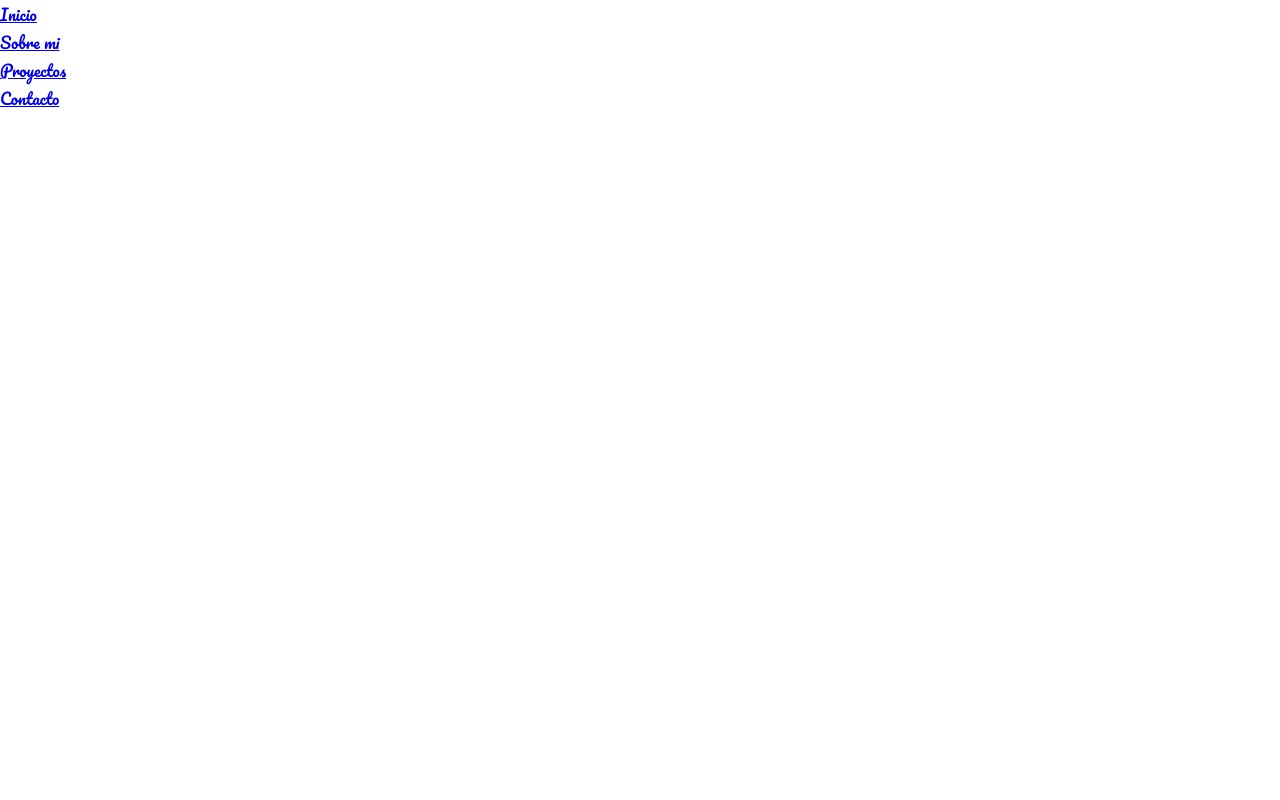
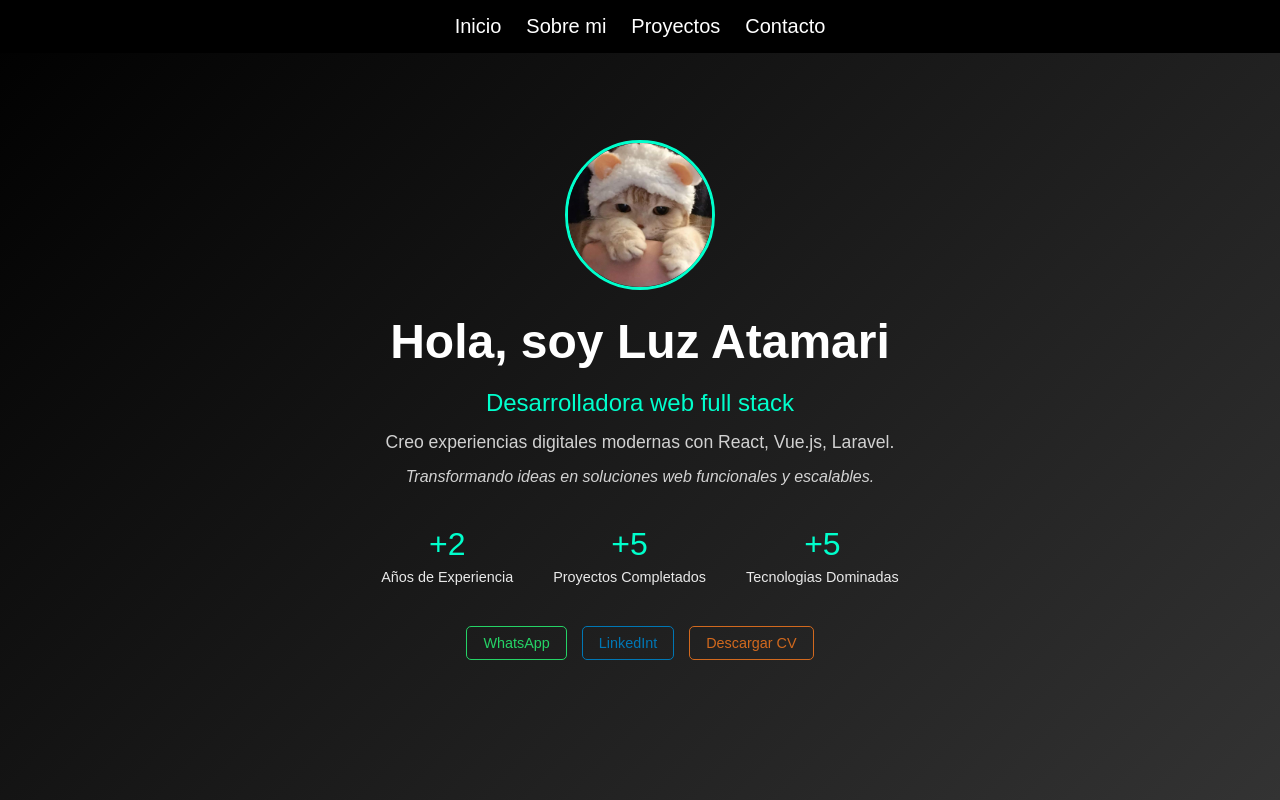
Before and after one commit to luzatamarihuaricacha-hash/portafolio, a plain HTML site: page index.html in a window 1280 px wide. Drawn offline with Linux system fonts and the light colour scheme; a web font is replaced by a local one.

Commit message:
se creo el inicio

```diff
--- a/estilos.css
+++ b/estilos.css
@@ -1,5 +1,155 @@
 * {
     margin: 0;
     padding: 0;
-    font-family: pacifico;
+    font-family: Arial, Helvetica, sans-serif;
+    box-sizing: border-box;
 }
+
+html{
+    scroll-behavior: smooth;  /* Desplazamiento suave al hacer clic en un enlace */
+}
+
+body{
+    color: white; /* color del texto */
+    background: #000; /* Color del fondo */
+}
+/*-----------------------------------------------------------------------------------------
+1. Navegacion Fija
+*/
+header nav{
+    top:0;
+    width: 100%;
+    background: #000;
+    padding: 15px;
+    z-index: 1000; /* Asegurar que este por encima de otros */
+    position: fixed; /* Sirve para fijar el menu en la pantalla */
+}
+
+header nav ul{
+    list-style: none;
+    display:flex;
+    gap: 25px; /* separacion */
+    justify-content: center;
+}
+
+header nav ul li a{
+    color: white;
+    font-size: 20px;
+    text-decoration: none;
+}
+
+header nav ul li a:hover{
+    color: #00ffcc;
+}
+/*-----------------------------------------------------------------------------------------
+2. Seccion Inicio
+*/
+.hero{
+    height: 100vh;  /*  Que ocupe el 100% de la pantalla */
+    display: flex;  /* Activando el display flex */
+    flex-direction: column; /* Organiza los elemento en columna, de arriba hacia abajo */
+    justify-content: center; /* Centra verticalmente los elementos */
+    align-items: center;  /* Centra horizontalmente */
+    background: linear-gradient(135deg, #000, #1a1a1a, #333333)
+}
+
+.hero-contenido{
+    max-width: 800px;  /* Asigna un ancho maximo */
+    text-align: center; /* Centra todo el texto del contenedor */
+    margin: 0 auto;
+}
+
+.hero-titulo{
+    font-size: 3rem;  /* Tamaño de letra */
+    margin-bottom: 20px; /* margen hacia abajo de 15px */
+}
+
+.hero-subtitulo{
+    color: #00ffcc; /* color */
+    margin-bottom: 15px;  /* margen hacia abajo */
+    font-size: 1.5rem;  /* tamaño de la letra */
+    font-weight:500;  /* grosor de la letra */
+}
+
+.hero-descripcion{
+    margin-bottom: 15px;
+    font-size: 1.1rem;
+    opacity: 0.8;  /* opacidad rango de 0.1 - 0.9 */
+}
+
+.hero-eslogan{
+    font-size: 1rem;
+    font-style: italic;
+    margin-bottom: 40px;
+    opacity: 0.8;
+}
+
+.hero-foto{
+    width: 150px;
+    height: 150px;
+    border-radius: 50%;
+    object-fit: cover;
+    border: 3px solid #00ffcc;
+    margin-bottom: 20px;
+}
+
+.hero-estadisticas{
+    display: flex;  /* alinear en una sola fila */
+    justify-content: center;
+    gap: 40px; /* poner un espaciado entre elementos */
+    margin-bottom: 40px;
+    flex-wrap: wrap;  /* permite que se ponga en columna cuando es tamaño movil */
+
+}
+
+.esta-item{
+    text-align: center; /* centrar el texto */
+}
+
+.esta-numero{
+    display: block;
+    font-size: 2rem;
+    font-weight: 500;
+    color: #00ffcc;
+    margin-bottom: 5px;
+}
+
+.esta-nombre{
+    font-size: 0.9rem;
+    opacity: 0.9;
+}
+
+.hero-botones{
+    display: flex;
+    gap: 15px;
+    justify-content: center;
+    margin-top: 30px;
+    flex-wrap: wrap;
+}
+
+
+.btn-whatsapp, .btn-linkedint, .btn-cv{
+    color: white;
+    text-decoration: none;
+    font-size: 0.9rem;
+    padding: 8px 16px;
+    border-radius: 5px;
+    align-items: center;
+    gap: 6px;
+    border: 1PX solid;
+}
+
+.btn-whatsapp{
+    border-color: #25D366;
+    color: #25D366;
+}
+
+.btn-linkedint{
+    border-color: #0077b5;
+    color: #0077b5;
+}
+
+.btn-cv{
+    border-color: chocolate;
+    color: chocolate;
+}
--- a/index.html
+++ b/index.html
@@ -24,9 +24,44 @@
                 <li><a href="#Sobre">Sobre mi</a></li>
                 <li><a href="#Preyectos">Proyectos</a></li>
                 <li><a href="#Contacto">Contacto</a></li>
-
             </ul>
         </nav>
     </header>
+    <main>
+        <section id="inicio" class="hero">
+            <div class="hero-contenido">
+                <img class="hero-foto"  src="foto.jpg" alt="">
+                <h1 class="hero-titulo">Hola, soy <span>Luz Atamari</span></h1>
+                <p class="hero-subtitulo"> Desarrolladora web full stack </p>
+                <p class="hero-descripcion"> Creo experiencias digitales modernas con React, Vue.js, Laravel. </p>
+                <p class="hero-eslogan"> Transformando ideas en soluciones web funcionales y escalables. </p>
+
+                <div class="hero-estadisticas">
+                    <div class="esta-item">
+                        <span class="esta-numero">+2</span>
+                        <span class="esta-nombre">Años de Experiencia</span>
+                    </div>
+                    <div class="esta-item">
+                        <span class="esta-numero">+5</span>
+                        <span class="esta-nombre">Proyectos Completados</span>
+                    </div>
+                    <div class="esta-item">
+                        <span class="esta-numero">+5</span>
+                        <span class="esta-nombre">Tecnologias Dominadas</span>
+                    </div>
+                </div>
+                <div class="hero-botones">
+                    <a class="btn-whatsapp" href="">WhatsApp</a>
+                    <a class="btn-linkedint" href="">LinkedInt</a>
+                    <a class="btn-cv" href="btn.cv">Descargar CV</a>
+                </div>
+
+            </div>
+        </section>
+        <section>
+
+        </section>
+    </main>
+
 </body>
 </html>
```
Also changed, not shown: foto.jpg (added).
